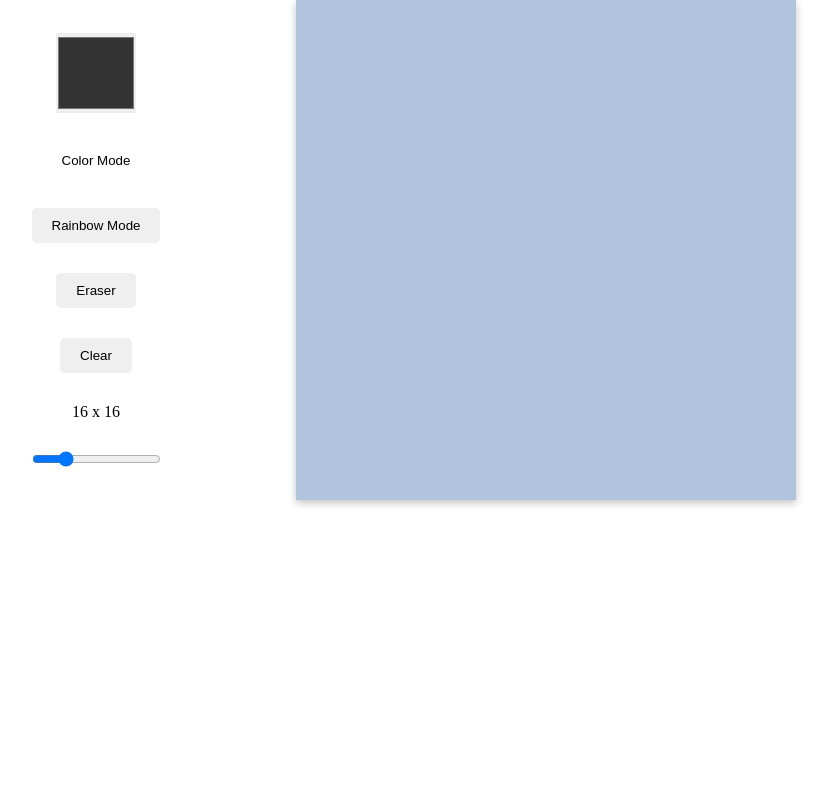
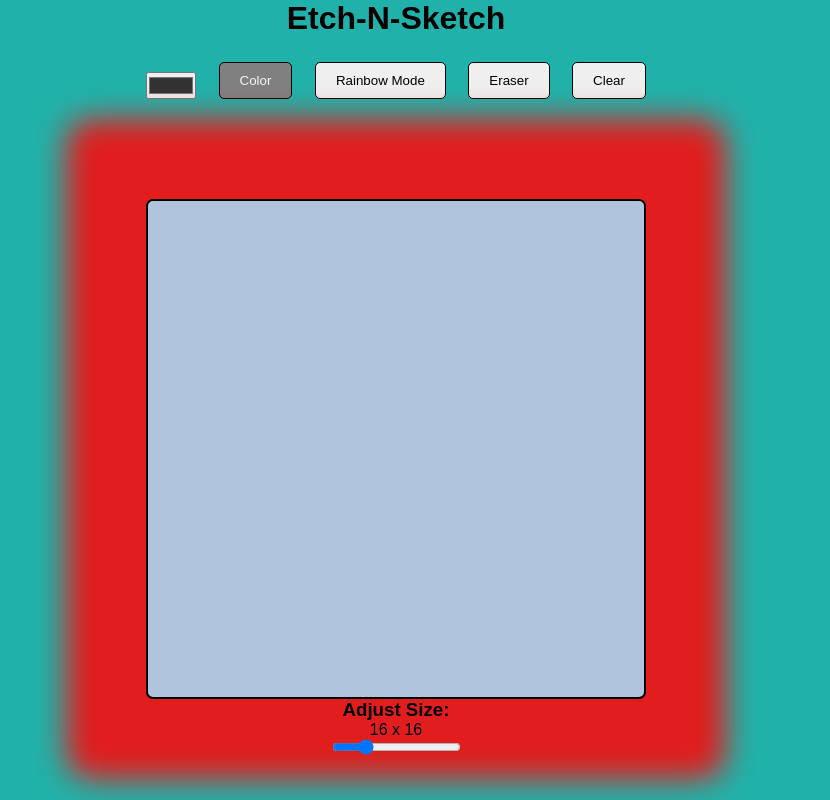
Before and after one commit to T-Pirozzini/Etch-N-Sketch, a plain HTML site: page index.html in a window 1280 px wide. Shown: the whole page, without its empty margins (244-1074 px from the left). Drawn offline with Linux system fonts and the light colour scheme.

Commit message:
Add etch-n-sketch complete

```diff
--- a/index.html
+++ b/index.html
@@ -10,16 +10,18 @@
 </head>
 <body>
     <main class ="main">
+        <h1>Etch-N-Sketch</h1>
         <div class="settings">
             <input id="colorPicker" type='color' value="#333333"/>
-            <button id="colorBtn">Color Mode</button>
+            <button id="colorBtn">Color</button>
             <button id="rainbowBtn">Rainbow Mode</button>
             <button id="eraserBtn">Eraser</button>
             <button id="clearBtn">Clear</button>
-            <div id="sizeValue" class="size-value">16 x 16</div>
-            <input id="sizeSlider" type="range" value="16" min="1" max="64"/>
         </div>
         <div id="grid" class="grid"></div>
+        <h3>Adjust Size:</h3>
+        <div id="sizeValue" class="size-value">16 x 16</div>
+            <input id="sizeSlider" type="range" value="16" min="1" max="64"/>
     </main>
 </body>
 </html>
--- a/script.js
+++ b/script.js
@@ -1,4 +1,4 @@
-const DEFAULT_COLOR = '#333333'
+const DEFAULT_COLOR = '#000000'
 const DEFAULT_MODE = 'color'
 const DEFAULT_SIZE = 16
 
@@ -19,7 +19,7 @@ function setCurrentSize(newSize) {
     currentSize = newSize
 }
 
-//HOISTING??
+//SETTINGS VARIABLES
 const colorPicker = document.getElementById('colorPicker')
 const colorBtn = document.getElementById('colorBtn')
 const rainbowBtn = document.getElementById('rainbowBtn')
@@ -29,7 +29,9 @@ const sizeValue = document.getElementById('sizeValue')
 const sizeSlider = document.getElementById('sizeSlider')
 const grid = document.getElementById('grid')
 
+//SETTINGS BUTTONS
 colorPicker.onchange = (e) => setCurrentColor(e.target.value);
+colorPicker.onmouseout = () => setCurrentMode('color');
 colorBtn.onclick = () => setCurrentMode('color');
 rainbowBtn.onclick = () => setCurrentMode('rainbow');
 eraserBtn.onclick = () => setCurrentMode('eraser');
@@ -38,7 +40,7 @@ sizeSlider.onmousemove = (e) => updateSizeValue(e.target.value);
 sizeSlider.onchange = (e) => changeSize(e.target.value);
 
 
-// CREATE GRID
+//CREATE GRID
 function setupGrid(size) {
     grid.style.gridTemplateColumns = `repeat(${size}, 1fr)`
     grid.style.gridTemplateRows = `repeat(${size}, 1fr)`
@@ -50,9 +52,8 @@ function setupGrid(size) {
     }
   }
 
-  //COLOR CHANGES
-
-  function changeColor(e) {
+  //DYNAMIC COLOR MODES
+   function changeColor(e) {
     if (currentMode === 'rainbow') {
       const randomR = Math.floor(Math.random() * 256)
       const randomG = Math.floor(Math.random() * 256)
@@ -61,15 +62,11 @@ function setupGrid(size) {
     } else if (currentMode === 'color') {
       e.target.style.backgroundColor = currentColor
     } else if (currentMode === 'eraser') {
-      e.target.style.backgroundColor = '#fefefe'
+      e.target.style.backgroundColor = 'lightsteelblue'
     }
   }
 
-  //SIZE CHANGES
-
-
-
-
+  //DYNAMIC GRID CHANGES
   function changeSize(value) {
     setCurrentSize(value)
     updateSizeValue(value)
@@ -89,9 +86,8 @@ function setupGrid(size) {
     grid.innerHTML = ''
   }
 
-//BUTTONS & SETTINGS
 
-
+//DYNAMIC BUTTONS
 function activateButton(newMode) {
     if (currentMode === 'rainbow') {
     rainbowBtn.classList.remove('active')
--- a/style.css
+++ b/style.css
@@ -2,46 +2,55 @@
     box-sizing: border-box;
     margin: 0;
     padding: 0;
+    font-family: Arial, Helvetica, sans-serif;
+}
+
+h1 {
+  text-align: center;
+  gap: 50px;
+  margin-bottom: 25px;
+}
+
+body {
+  background-color: lightseagreen;
 }
 
 .main {
     display: flex;
     align-items: center;
-    justify-content: center;
-    gap: 100px;
-    max-width: 1000px;
-    margin: 0 auto;
+    flex-direction: column;
   }
 
-  .grid {
+.grid {
     display: grid;
     width: 500px;
     height: 500px;
     background-color: lightsteelblue;
-    box-shadow: rgba(0, 0, 0, 0.24) 0px 3px 8px;
+    box-shadow: 0px 0px 30px 80px #e21d1d;
+    border: 2px solid black;
+    border-radius: 7px;
   }
 
-  .settings {
+.settings {
     display: flex;
-    flex-direction: column;
-    align-items: center;
-    justify-content: center;
-    gap: 30px;
-    width: 200px;
+    justify-content: space-between;
+    align-items: flex-end;
+    margin-bottom: 100px;
+    width: 500px;
   }
 
-  button {
+button {
     padding: 10px 20px;
-    border: 1px solid var(--primary-dark);
+    border: 1px solid black;
     border-radius: 5px;
   }
 
-  button.active {
-    background-color: var(--primary-dark);
-    color: var(--primary-light);
+button.active {
+    background-color: grey;
+    color:whitesmoke;
   }
 
-  button,
+button,
 input[type='color'] {
   transition: transform 0.1s ease-in-out;
 }
@@ -55,10 +64,3 @@ input[type='color']:active {
   transition: transform 0.05s ease-in-out;
   transform: scale(1);
 }
-
-input[type='color'] {
-  -webkit-appearance: none;
-  width: 80px;
-  height: 80px;
-  border: none;
-}
```
